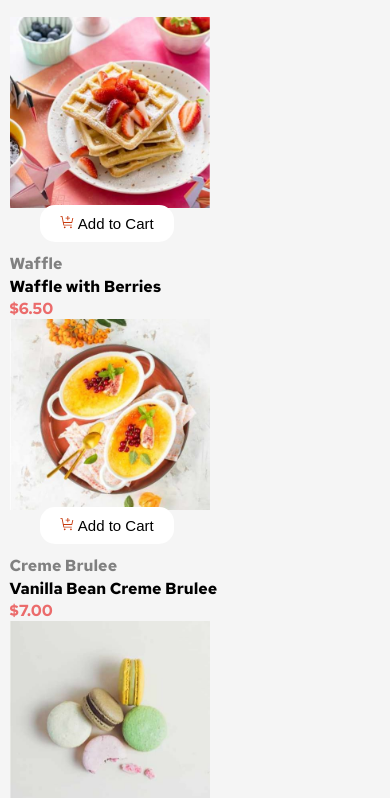
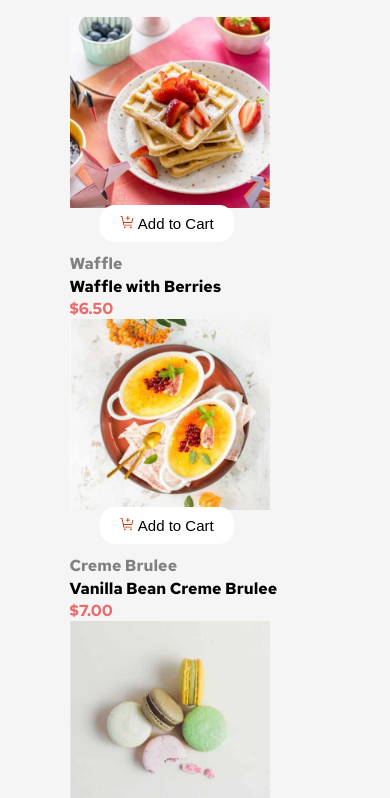
Before and after one commit to Kaola-d/Shopping-Cart, a plain HTML site: page index.html in a window 390 px wide. Shown: the part 46-844 px from the top of the page. Drawn offline with Linux system fonts and the light colour scheme.

Commit message:
Update style.css

```diff
--- a/style.css
+++ b/style.css
@@ -283,7 +283,7 @@ img{
 
     .productRow{
 
-        margin-left: -30px;
+        margin-right: -30px;
     }
 
     .grandfather{
```
